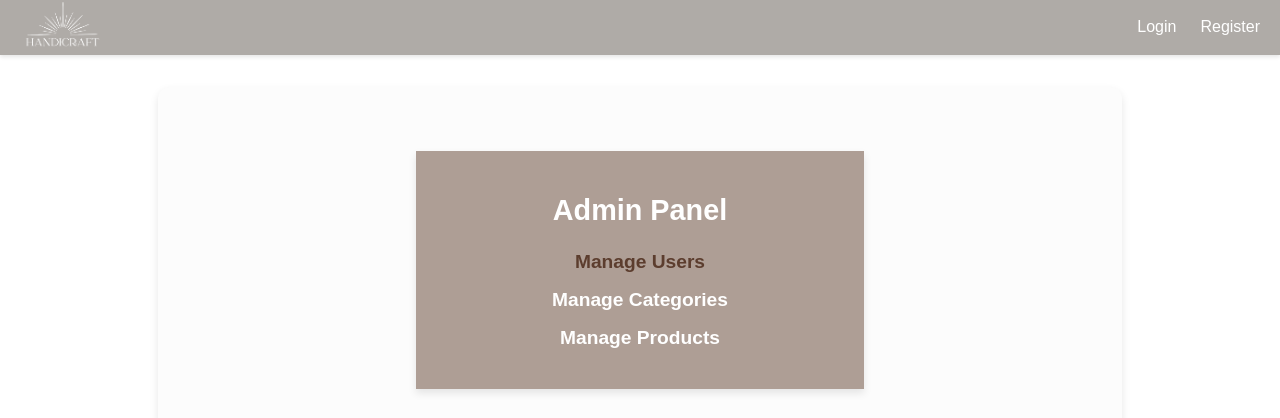
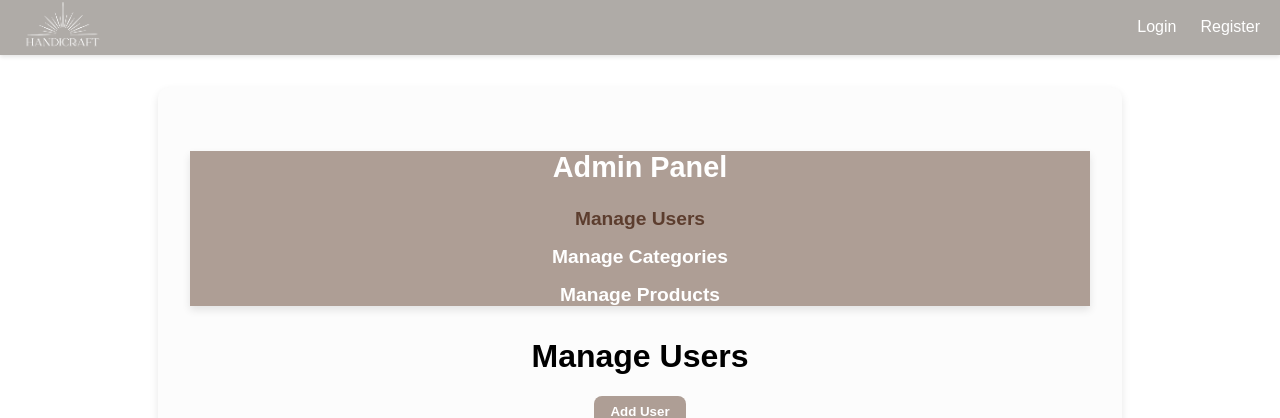
Before and after one commit to MarceauTDML/my_shop_project, a Vue app in the folder frontend/: page /dashboard/users in a window 1280 px wide. Shown: the top 418 px of the page. Built offline with nearby package versions, Linux system fonts and the light colour scheme; no server answers; sample sign-in values are in the browser's storage.

Commit message:
Commit final
Dernier commit pour améliorer le CSS de l'admin menu

```diff
--- a/frontend/src/components/AdminMenu.vue
+++ b/frontend/src/components/AdminMenu.vue
@@ -35,9 +35,7 @@
     background-color: #AE9E95;
     border-radius: 0px;
     box-shadow: 0 4px 8px rgba(0, 0, 0, 0.1);
-    padding: 1.5rem;
     margin: 2rem auto;
-    max-width: 400px;
     text-align: center;
     width: 100%;
   }
```
